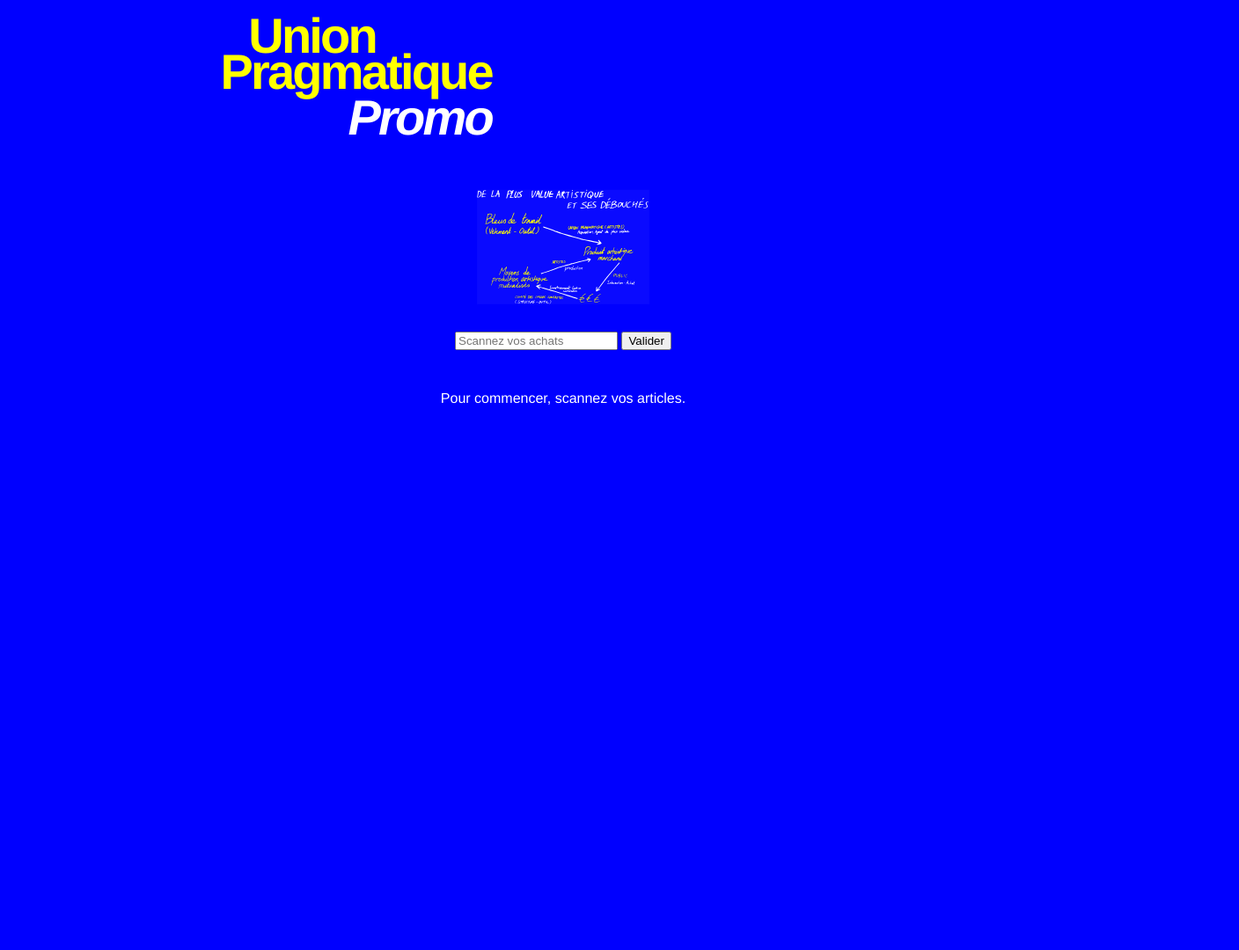
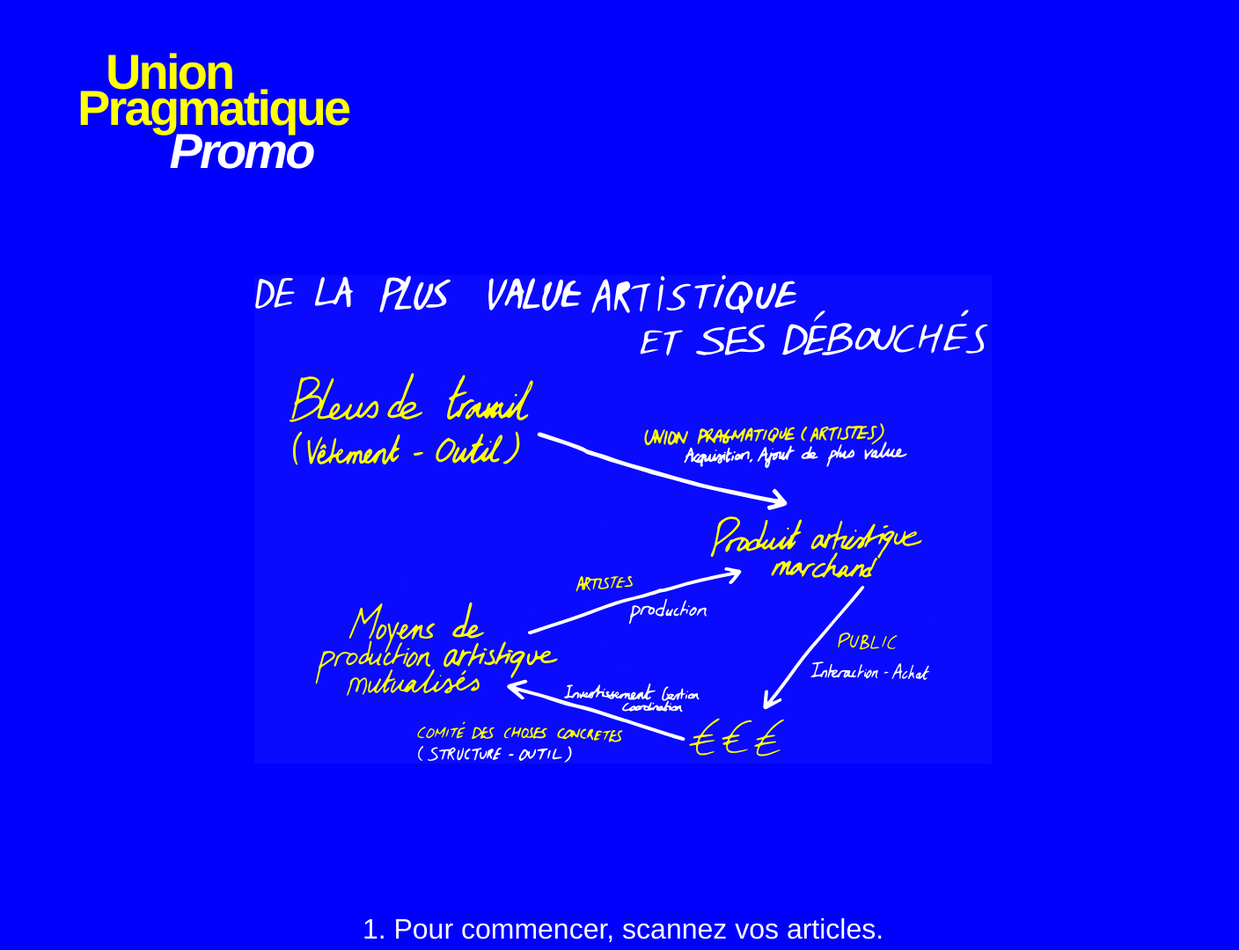
Before and after one commit to koltrast/UP-Promo, a website: page public/index.html in a window 1280 px wide. Shown: the whole page at 88% size, 1408 px wide, since content can reach past the window. Before the commit the page ends 800 px from the top, so only its background shows below. Drawn offline with Linux system fonts and the light colour scheme.

Commit message:
update the first step
remove all the cancel button
move user-input to the header

```diff
--- a/public/css/style.css
+++ b/public/css/style.css
@@ -3,14 +3,14 @@ body {
 	background-color: blue;
 	color: yellow;
 	font-family: helvetica, sans-serif;
-	height: 100%;
+	/* height: 100%;
 	width: 100%;
 	justify-content: center;
 	align-items: center;
 	/* margin: 0; */
-	max-width: 80%;
+	/* max-width: 80%;
 	margin: auto;
-	margin-top: auto;
+	margin-top: auto;  */
 }
 
 /* div {
@@ -23,13 +23,13 @@ p {
 
 .container {
 	display: flex;
-	/* min-width: 1280px;
-	min-height: 1024px;
-	padding: 80px; */
+	width: 1280px;
+	height: 1024px;
+	padding: 60px;
 	flex-direction: column;
 	justify-content: center;
 	align-items: center;
-	gap: 20px;
+	gap: 10px;
 	flex-shrink: 0;
 }
 
@@ -46,7 +46,7 @@ p {
 	padding: 10px;
 	flex-direction: column;
 	align-items: flex-end;
-	gap: 11px;
+	gap: var(--Space-200, 8px);
 }
 
 #logo {
@@ -62,6 +62,8 @@ p {
 }
 
 #promo {
+	width: 204px;
+	height: 39px;
 	color: #fff;
 	font-family: Helvetica;
 	font-size: 56px;
@@ -72,19 +74,81 @@ p {
 	margin: 0px;
 }
 
+#item-input-section {
+	display: flex;
+	padding: 10px;
+	align-items: center;
+	gap: 10px;
+}
+
+#user-input {
+	display: flex;
+	flex-direction: column;
+	align-items: flex-start;
+	gap: var(--sds-size-space-200);
+	background: blue;
+	color: blue;
+	border: none;
+}
+
+#validate-item {
+	background-color: blue;
+	color: blue;
+	border: none;
+}
+
+::placeholder {
+	color: blue;
+	opacity: 1;
+}
+
 #mid-box {
 	display: flex;
-	padding: 0px 10px;
 	flex-direction: column;
 	justify-content: center;
 	align-items: center;
+	gap: 80px;
+	flex: 1 0 0;
 	align-self: stretch;
+}
+
+#step1 {
+	display: flex;
+	flex-direction: column;
+	justify-content: center;
+	align-items: center;
+	gap: 10px;
+	flex: 1 0 0;
+	align-self: stretch;
+}
+
+#hero {
+	display: flex;
+	width: 1052px;
+	height: 764px;
+	padding: 0px 0.041px 0.015px 0px;
+	justify-content: center;
+	align-items: center;
+}
+
+#schema {
+	width: 1051.959px;
+	height: 763.985px;
+	flex-shrink: 0;
 }
 
 #itemImage {
 	width: 653.205px;
 	height: 570.941px;
 	flex-shrink: 0;
+}
+
+#entered-item {
+	display: flex;
+	flex-direction: column;
+	justify-content: center;
+	align-items: center;
+	gap: 40px;
 }
 
 #bottom-box {
@@ -105,8 +169,11 @@ p {
 	gap: 10px;
 }
 
-#info-box > h2 {
-	color: #ea84c5;
+#message-step1,
+#message-step2,
+#message-step3,
+#message-step4 {
+	color: var(--Grays-White, #fff);
 	font-family: Helvetica;
 	font-size: 32px;
 	font-style: normal;
@@ -120,9 +187,11 @@ p {
 }
 
 .decile-option:hover {
-	background-color: pink;
+	background-color: gray;
+	color: black;
 }
 
 .decile-option.selected {
 	background-color: yellow;
+	color: blue;
 }
--- a/public/index.html
+++ b/public/index.html
@@ -16,32 +16,29 @@
 					</h1>
 					<h1 id="promo">Promo</h1>
 				</div>
+				<div id="item-input-section">
+					<input type="text" id="user-input" placeholder="Scannez vos achats" />
+					<button id="validate-item">Valider</button>
+				</div>
 			</div>
 
 			<div class="mid-box">
-				<div id="hero">
-					<img id="item-image" src="img/schema.svg" alt="Item Image" />
+				<div id="step1">
+					<div id="hero">
+						<div id="schema">
+							<img id="item-image" src="img/schema.svg" alt="Item Image" />
+						</div>
+					</div>
 				</div>
 
 				<!-- Section de saisie des articles -->
 				<div id="int-step2">
-					<div id="item-input-section">
-						<input
-							type="text"
-							id="user-input"
-							placeholder="Scannez vos achats"
-						/>
-						<button id="validate-item">Valider</button>
-					</div>
 					<div id="entered-list-section" style="display: none">
 						<h3>Liste d’achats :</h3>
 						<ul id="entered-items-list"></ul>
 					</div>
 					<div class="action-buttons-section">
 						<button id="validate-list" style="display: none">Suivant</button>
-						<button id="cancel-list-action" style="display: none">
-							Annuler
-						</button>
 					</div>
 				</div>
 
@@ -81,8 +78,7 @@
 						</div>
 						>
 						<div class="action-buttons-section">
-							<button id="validate-decile">Valider la tranche</button>
-							<button id="cancel-decile-action">Annuler</button>
+							<button id="validate-decile">Valider</button>
 						</div>
 					</div>
 				</div>
@@ -107,18 +103,16 @@
 				<div id="info-box">
 					<!-- <h2 id="message">Pour commencer, scannez vos articles.</h2> -->
 					<div id="message-step1">
-						<p>Pour commencer, scannez vos articles.</p>
+						<p>1. Pour commencer, scannez vos articles.</p>
 					</div>
 					<div id="message-step2" style="display: none">
-						<p>
-							Article ajouté. Scannez le prochain article ou cliquez sur
-							suivant.
-						</p>
+						<p>2. Article(s) ajouté(s). Cliquez sur suivant.</p>
 					</div>
 					<div id="message-step3" style="display: none">
-						<p>Indiquez votre tranche de revenus annuels nets.</p>
+						<p>3. Indiquez votre tranche de revenus annuels nets.</p>
 					</div>
 					<div id="message-step4" style="display: none">
+						<p>4. Valider votre commande.</p>
 						<p>
 							Une fois la commande validée, la machine va imprimer deux tickets.
 						</p>
```
